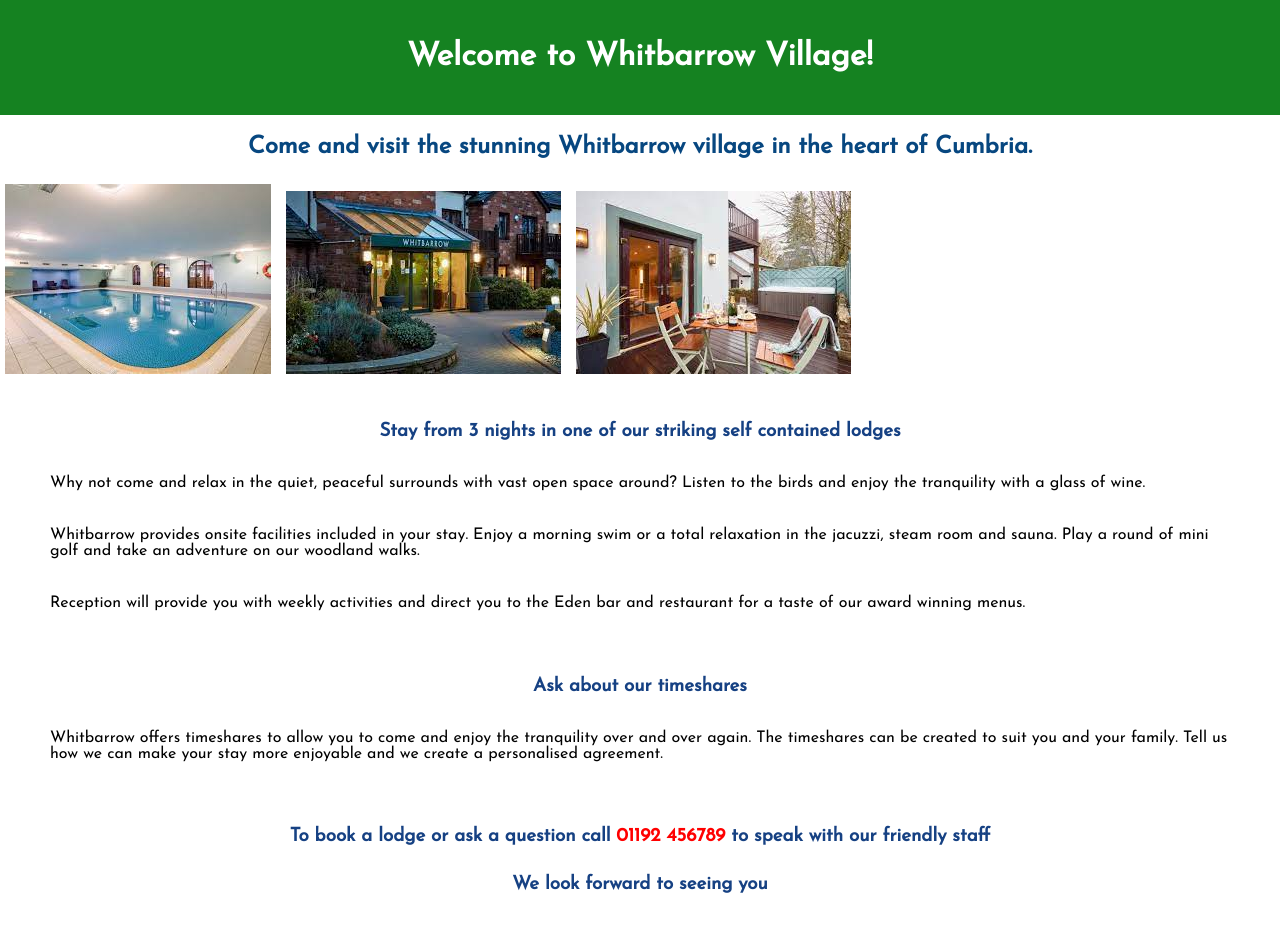
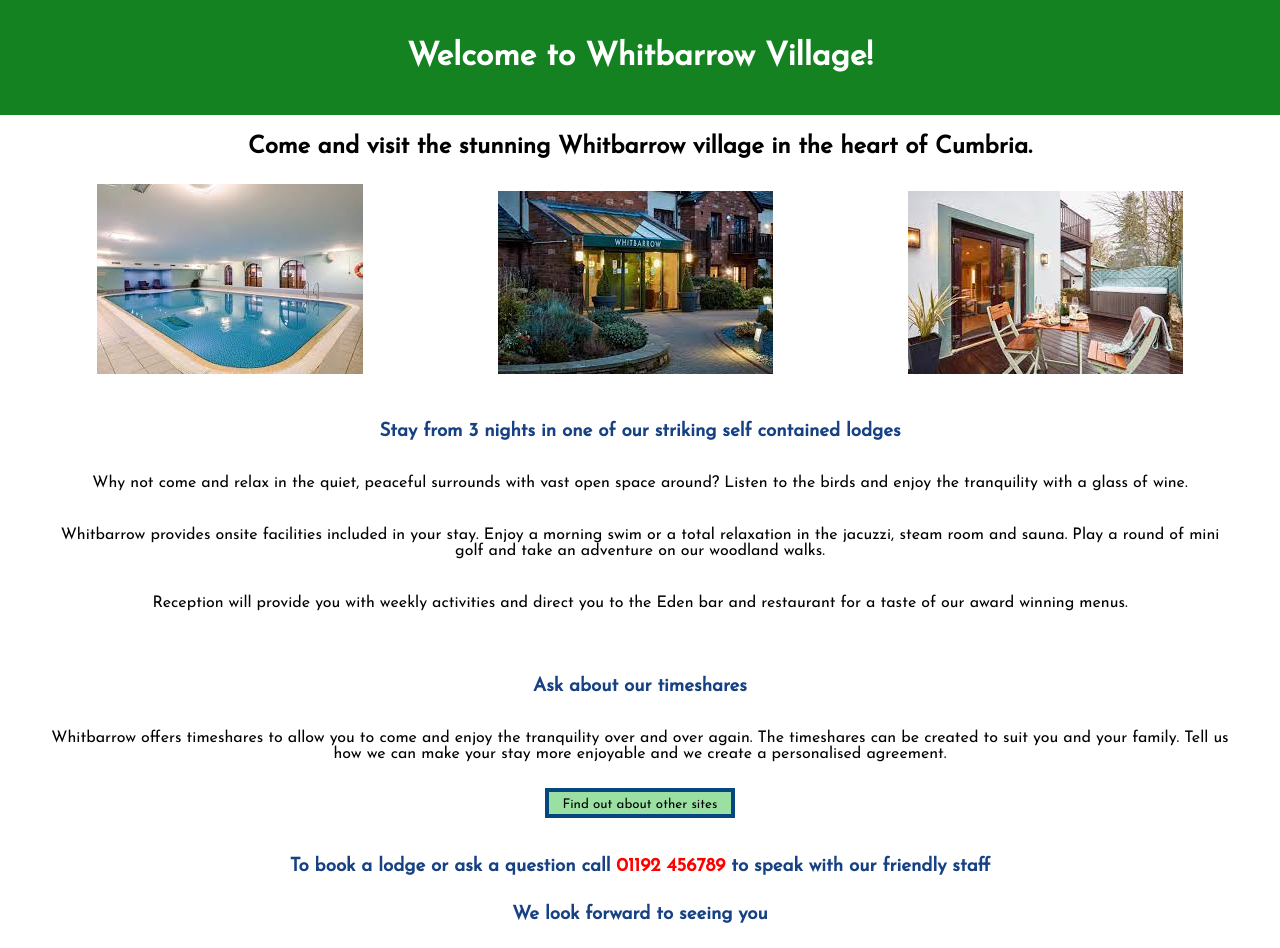
Before and after one commit to JCPeers/Practice-project, a plain HTML site: page practice.html/index.html in a window 1280 px wide. Before the commit the page ends 918 px from the top, so only its background shows below. Drawn offline with Linux system fonts and the light colour scheme.

Commit message:
Added a butter with hover features

```diff
--- a/css/practice.css
+++ b/css/practice.css
@@ -1,12 +1,12 @@
 body {
   margin: 0;
-    font-family: 'Josefin Sans', sans-serif;
+  font-family: "Josefin Sans", sans-serif;
 }
 
 p {
   padding: 10px;
+  text-align: center;
 }
-
 
 /* Introduction section */
 header {
@@ -16,11 +16,30 @@ header {
   text-align: center;
 }
 
+/* Main section */
 
-/* Main section */
+main {
+  text-align: center;
+}
+
+.sites-button {
+  border: #074780 solid 4px;
+  background-color: #9ae0a2;
+  font-family: "Josefin Sans", sans-serif;
+  padding: 6px;
+  width: 190px;
+  height: 30px;
+  cursor: pointer;
+}
+
+  .sites-button:hover {
+    background-color: #158221;
+    color: white;
+  }
+}
 .intro-para {
   color: #074780;
-   text-align: center;
+  /* text-align: center; */
 }
 
 h3 {
@@ -32,20 +51,22 @@ padding: 5px;
   margin: 0 40px;
 }
 
-.main-sections{
-    text-align: center;
-
+.main-sections {
+  /* text-align: center; */
 }
 
-.image-whitbarrow{
+.images-whitbarrow {
+  margin: auto;
+}
+
+.image-whitbarrow {
   padding: 5px;
   display: inline-block;
-
-
 }
 
-
-
+.image-whitbarrow {
+  margin: 0 60px;
+}
 
 /* Footer section */
 .tele-number {
--- a/practice.html/index.html
+++ b/practice.html/index.html
@@ -1,37 +1,57 @@
 <!DOCTYPE html>
 <html>
+
 <head>
     <title> Practice-Whitbarrow </title>
-        <link href ="../css/practice.css" rel="stylesheet">
+    <link href="../css/practice.css" rel="stylesheet">
     <link rel="preconnect" href="https://fonts.googleapis.com">
     <link rel="preconnect" href="https://fonts.gstatic.com" crossorigin>
     <link href="https://fonts.googleapis.com/css2?family=Josefin+Sans&display=swap" rel="stylesheet">
+</head>
 
+<body>
+    <header>
+        <h1>Welcome to Whitbarrow Village! </h1>
 
-    </head>
-    <body>
-<header><h1>Welcome to Whitbarrow Village! </h1></header> <!-- TODO: border, centre, colour change -->
+    </header> <!-- TODO: border, centre, colour change -->
 
 
     <main>
         <h2 class="intro-para"> Come and visit the stunning Whitbarrow village in the heart of Cumbria.</h2>
         <!-- TODO: center the pictures, create space between -->
         <div class="images-whitbarrow">
- <div class="image-whitbarrow"><img src="../images-whitbarrow/swimming-pool.jpg" alt="swimming pool"> </div>
-<div class="image-whitbarrow"><img src="../images-whitbarrow/whitbarrow-reception.jpg" alt="the front of Whitbarrow village reception"></div>
-<div class="image-whitbarrow"><img src="../images-whitbarrow/lodge-2.jpg" alt="an outdoor patio with garden furniture and hot tub"></div>
+            <div class="image-whitbarrow">
+                <img src="../images-whitbarrow/swimming-pool.jpg" alt="swimming pool">
+            </div>
+            <div class="image-whitbarrow">
+                <img src="../images-whitbarrow/whitbarrow-reception.jpg" alt="the front of Whitbarrow village reception">
+            </div>
+            <div class="image-whitbarrow">
+                <img src="../images-whitbarrow/lodge-2.jpg" alt="an outdoor patio with garden furniture and hot tub">
+            </div>
         </div>
         <br>
         <div class="main-section">
             <h3 class="main-sections"> Stay from 3 nights in one of our striking self contained lodges </h3>
-<p> Why not come and relax in the quiet, peaceful surrounds with vast open space around? Listen to the birds and enjoy the tranquility with a glass of wine. </p> <!--TODO: create a div, add another two pictures  -->
-<p> Whitbarrow provides onsite facilities included in your stay. Enjoy a morning swim or a total relaxation in the jacuzzi, steam room and sauna. Play a round of mini golf and take an adventure on our woodland walks. </p>
-<p> Reception will provide you with weekly activities and direct you to the Eden bar and restaurant for a taste of our award winning menus.</p>
+            <p> Why not come and relax in the quiet, peaceful surrounds with vast open space around? Listen to the birds
+                and enjoy the tranquility with a glass of wine. </p>
+            <!--TODO: create a div, add another two pictures  -->
+            <p> Whitbarrow provides onsite facilities included in your stay. Enjoy a morning swim or a total relaxation
+                in the jacuzzi, steam room and sauna. Play a round of mini golf and take an adventure on our woodland
+                walks. </p>
+            <p> Reception will provide you with weekly activities and direct you to the Eden bar and restaurant for a
+                taste of our award winning menus.</p>
             <br>
             <h3 class="main-sections"> Ask about our timeshares</h3>
-<p> Whitbarrow offers timeshares to allow you to come and enjoy the tranquility over and over again. The timeshares can be created to suit you and your family. Tell us how we can make your stay more enjoyable and we create a personalised agreement. </p>
-<!--TODO: need to add more information about the location, facilities things to do  -->
-<!-- add about renting and timeshares -->
+            <p> Whitbarrow offers timeshares to allow you to come and enjoy the tranquility over and over again. The
+                timeshares can be created to suit you and your family. Tell us how we can make your stay more enjoyable
+                and we create a personalised agreement. </p>
+
+                <a href="sites.html">
+                <button class="sites-button" type="button"> Find out about other sites </button>
+                </a>
+
+
     </main>
     </div>
 
@@ -39,11 +59,12 @@
     <footer>
         <div class="footer-section">
             <br>
-<h3> To book a lodge or ask a question call <span class= "tele-number">01192 456789</span> to speak with our friendly staff </h3>
+            <h3> To book a lodge or ask a question call <span class="tele-number">01192 456789</span> to speak with our
+                friendly staff </h3>
             <h3> We look forward to seeing you </h3>
+        </div>
     </footer>
-</div>
-<!--  -->
+
 </body>
 
 </html>
```
Also changed, not shown: practice.html/sites.html (added), 1 other file. Lines whose indentation alone changed are shown as unchanged.
